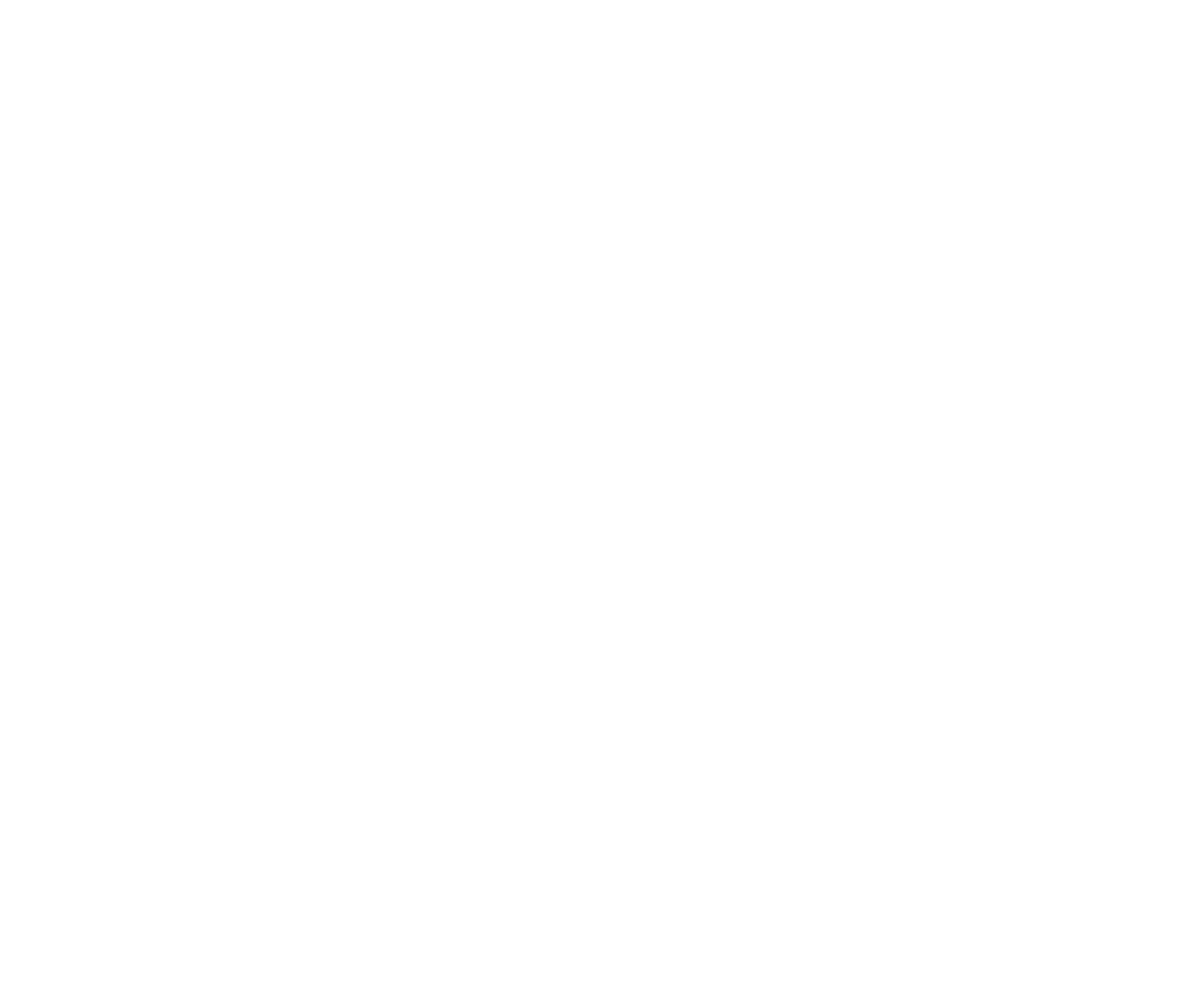
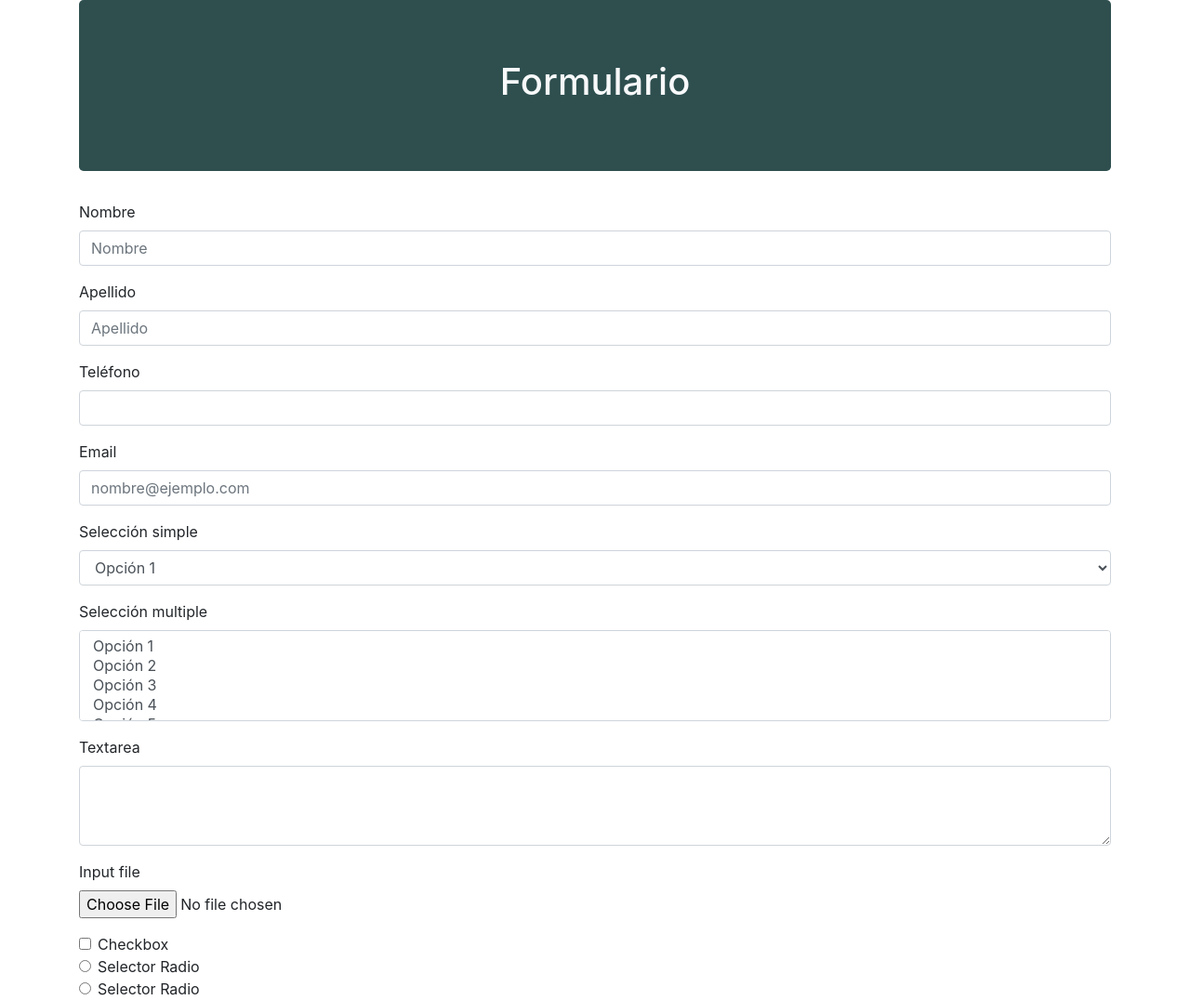
Before and after one commit to Cristhiandavx/TP_WebForm, a plain HTML site: page public_html/index.html in a window 1280 px wide. Shown: the whole page at 93% size. Before the commit the page ends 800 px from the top, so only its background shows below. Drawn offline with nearby package versions, Linux system fonts and the light colour scheme.

Commit message:
TP - Formulario web - 180403_CC

```diff
--- a/public_html/index.html
+++ b/public_html/index.html
@@ -37,7 +37,76 @@ utilizo la configuración de proyectos anteriores
     </head>
     <body>
         <div id="main" class="container">
-
+            <div class="jumbotron text-center text-light" style="background-color: darkslategrey">
+                <h1>Formulario</h1>
+            </div>
+            <form>
+                <!-- Input -->
+                <div class="form-group">
+                    <label for="FormControlInput1">Nombre</label>
+                    <input type="email" class="form-control" id="FormControlInput1" placeholder="Nombre">
+                </div>
+                <div class="form-group">
+                    <label for="FormControlInput2">Apellido</label>
+                    <input type="email" class="form-control" id="FormControlInput2" placeholder="Apellido">
+                </div>
+                <div class="form-group">
+                    <label for="FormControlInput3">Teléfono</label>
+                    <input type="email" class="form-control" id="FormControlInput3">
+                </div>
+                <div class="form-group">
+                    <label for="FormControlInput4">Email</label>
+                    <input type="email" class="form-control" id="FormControlInput4" placeholder="nombre@ejemplo.com">
+                </div>
+                <!-- Select -->
+                <div class="form-group">
+                    <label for="FormControlSelect1">Selección simple</label>
+                    <select class="form-control" id="formControlSelect1">
+                        <option>Opción 1</option>
+                        <option>Opción 2</option>
+                        <option>Opción 3</option>
+                        <option>Opción 4</option>
+                        <option>Opción 5</option>
+                    </select>
+                </div>
+                <!-- Select multiple -->
+                <div class="form-group">
+                    <label for="FormControlSelect2">Selección multiple</label>
+                    <select multiple class="form-control" id="FormControlSelect2">
+                        <option>Opción 1</option>
+                        <option>Opción 2</option>
+                        <option>Opción 3</option>
+                        <option>Opción 4</option>
+                        <option>Opción 5</option>
+                    </select>
+                </div>
+                <!-- Text area -->
+                <div class="form-group">
+                    <label for="FormControlTextarea1">Textarea</label>
+                    <textarea class="form-control" id="FormControlTextarea1" rows="3"></textarea>
+                </div>
+                <!-- File input -->
+                <div class="form-group">
+                    <label for="FormControlFile1">Input file</label>
+                    <input type="file" class="form-control-file" id="FormControlFile1">
+                </div>
+                <!-- Checkbox -->
+                <div class="form-check">
+                    <input class="form-check-input" type="checkbox" value="" id="FormCheck1">
+                    <label class="form-check-label" for="FormCheck1">
+                        Checkbox
+                    </label>
+                </div>
+                <!-- Radio -->
+                <div class="form-check">
+                    <input class="form-check-input" type="radio" name="RadioOption" value="" id="FormRadio1">
+                    <label class="form-check-label" for="FormRadio1">Selector Radio</label>
+                </div>
+                <div class="form-check">
+                    <input class="form-check-input" type="radio" name="RadioOption" value="" id="FormRadio2">
+                    <label class="form-check-label" for="FormRadio2">Selector Radio</label>
+                </div>
+            </form>
         </div>
     </body>
 </html>
```
